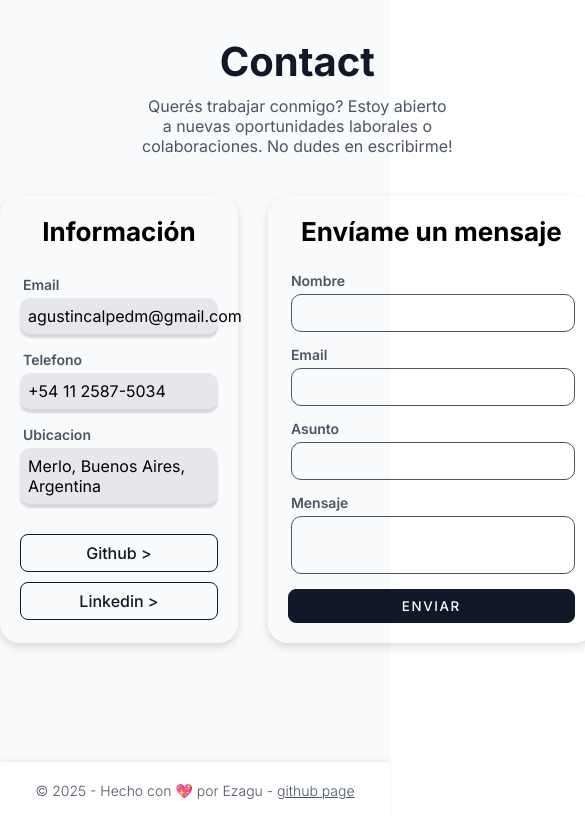
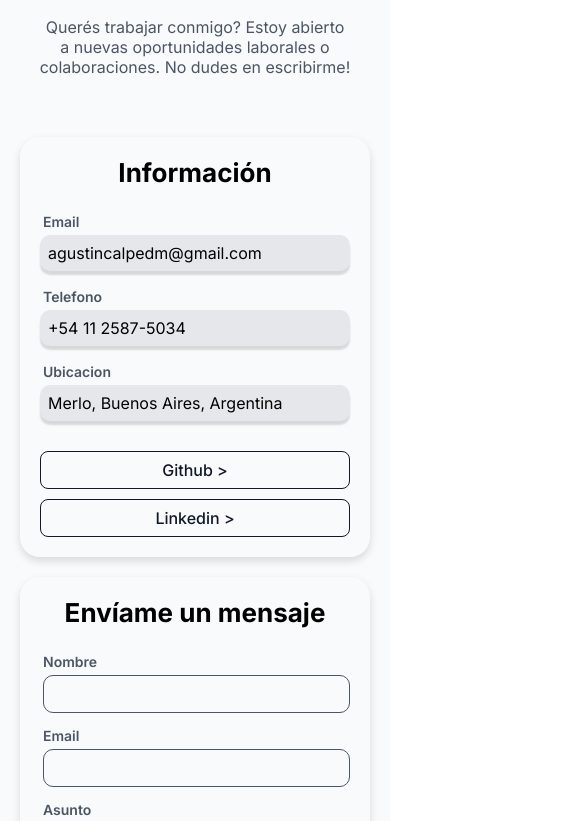
Before and after one commit to Ezagu/ezagudev, a React (Create React App) app: page / in a window 390 px wide. Shown: the part 4626-5447 px from the top of the page, 585 px wide, since content can reach past the window. Built offline with nearby package versions, Linux system fonts and the light colour scheme.

Commit message:
madia query contact page

```diff
--- a/src/pages/Contact/Contact.css
+++ b/src/pages/Contact/Contact.css
@@ -11,7 +11,7 @@
   margin-top: 40px;
   display: flex;
   justify-content: center;
-  gap: 30px;
+  gap: 20px;
 }
 
 .info-contact,
@@ -26,11 +26,13 @@
 .info-contact {
   width: 40%;
   max-width: 325px;
+  margin-left: 20px;
 }
 
 .form {
   width: 60%;
   max-width: 500px;
+  margin-right: 20px;
 }
 
 .contact-area-title {
@@ -107,3 +109,24 @@
 .form-submit:hover {
   background-color: #4b5563;
 }
+
+@media (max-width: 750px) {
+  .contact-page {
+    margin: 0;
+  }
+
+  .contact-content {
+    flex-direction: column;
+    justify-content: center;
+    align-items: center;
+    padding: 20px;
+  }
+
+  .info-contact,
+  .form {
+    max-width: none;
+    width: 100%;
+    margin: 0;
+  }
+
+}
```
